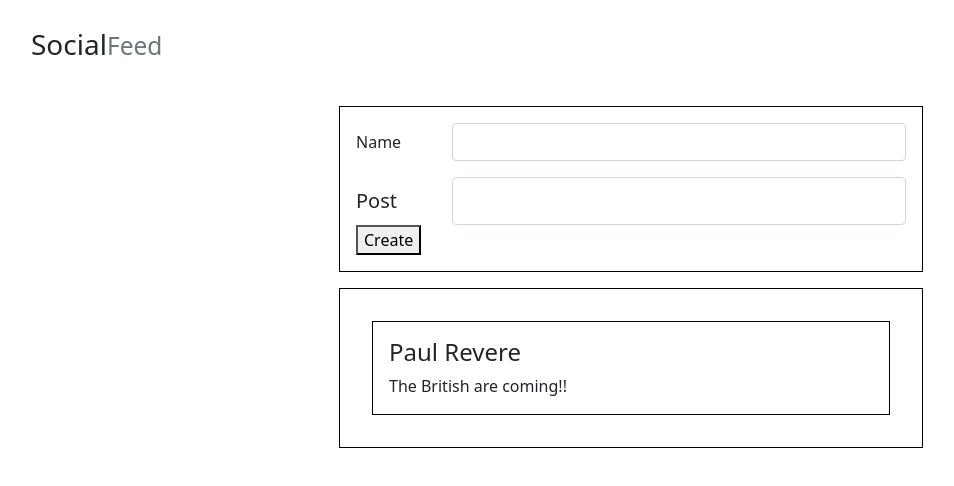
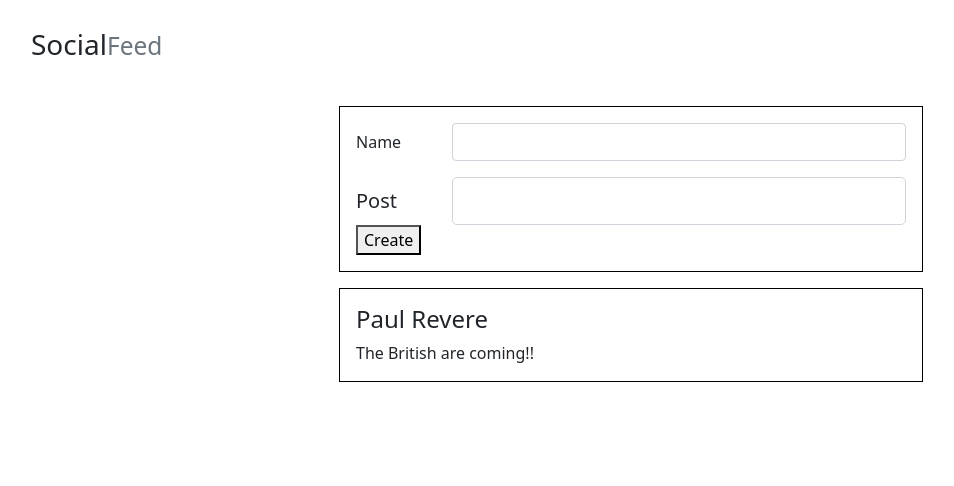
Before and after one commit to joecoxstrong/SocialFeed, a React (Create React App) app: page / in a window 1280 px wide. Shown: the top 486 px of the page, without its empty margins (9-963 px from the left). Built offline with nearby package versions, Linux system fonts and the light colour scheme.

Commit message:
Created NavBar.jsx and added the styling that was originally put into App.jsx. This cleans up App.jsx

```diff
--- a/src/App.jsx
+++ b/src/App.jsx
@@ -2,6 +2,7 @@ import React, { useState, useEffect } from 'react';
 import CreatePost from './Components/CreatePost';
 import DisplayPosts from './Components/DisplayPosts/DisplayPosts';
 import './app.css';
+import NavBarTitle from './Components/NavBar/NavBar';
 
 function App() {
 
@@ -16,8 +17,7 @@ function App() {
   return (
     <div className='container-fluid'>
       <div className='row'>
-        <h3 style={{margin: '1em'}}>Social
-        <small className='text-muted'>Feed</small></h3>
+        <NavBarTitle/>
         <div className='col-md-3'>
 
         </div>
@@ -25,7 +25,7 @@ function App() {
           <div className='border-box'>
           <CreatePost addNewPostProperty = {addNewPost}/>
           </div>
-          <div className='border-box'>
+          <div>
           <DisplayPosts parentEntries = {entries} />
           </div>
         </div>
--- a/src/Components/DisplayPosts/DisplayPosts.jsx
+++ b/src/Components/DisplayPosts/DisplayPosts.jsx
@@ -8,7 +8,7 @@ const DisplayPosts = (props) => {
                 <div class="media-body" >
                     {props.parentEntries.map((entry)=>{
                         return (
-                            <div className="border-box">
+                            <div className="border-box" >
                     <><h4 class="media-heading">{entry.name}</h4><div>{entry.post}</div></>
                             </div>
                 // <tr>
--- /dev/null
+++ b/src/Components/NavBar/NavBar.jsx
@@ -0,0 +1,8 @@
+const NavBarTitle = () => {
+    return (
+        <h3 style={{margin: '1em'}}>Social
+        <small className='text-muted'>Feed</small></h3>
+      );
+}
+
+export default NavBarTitle;
```
